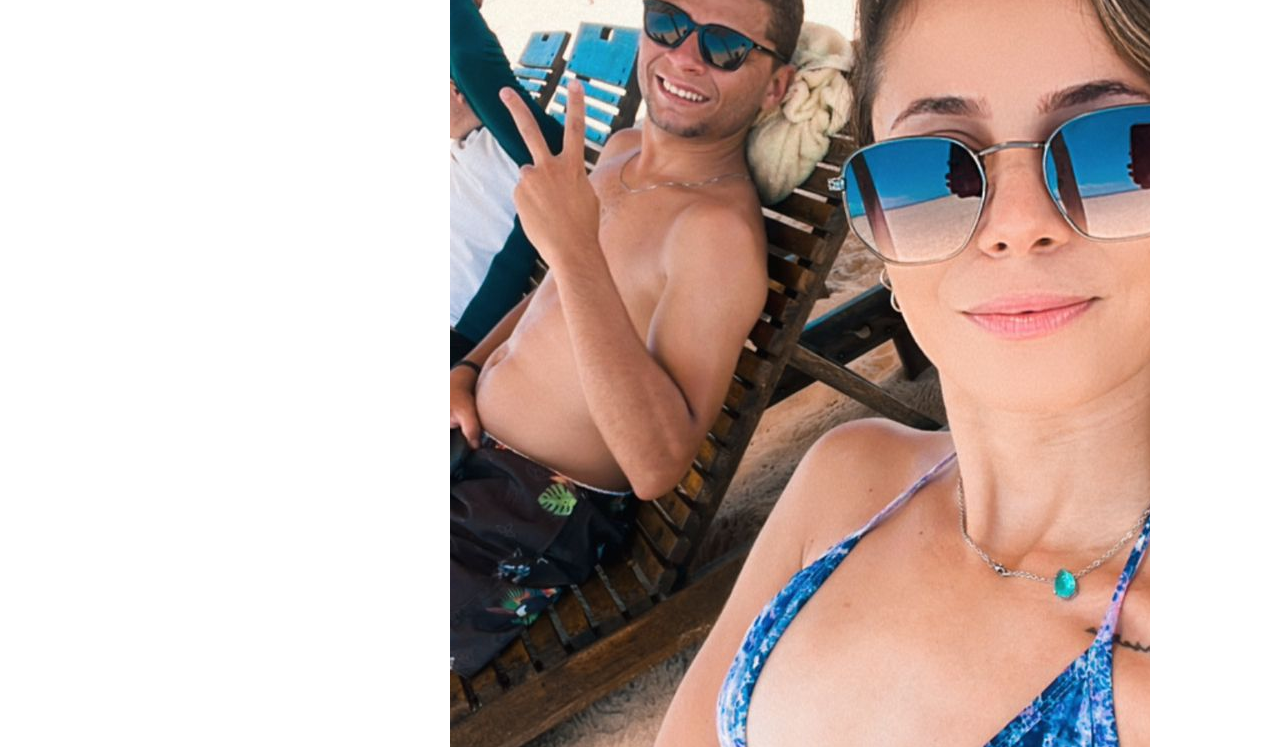
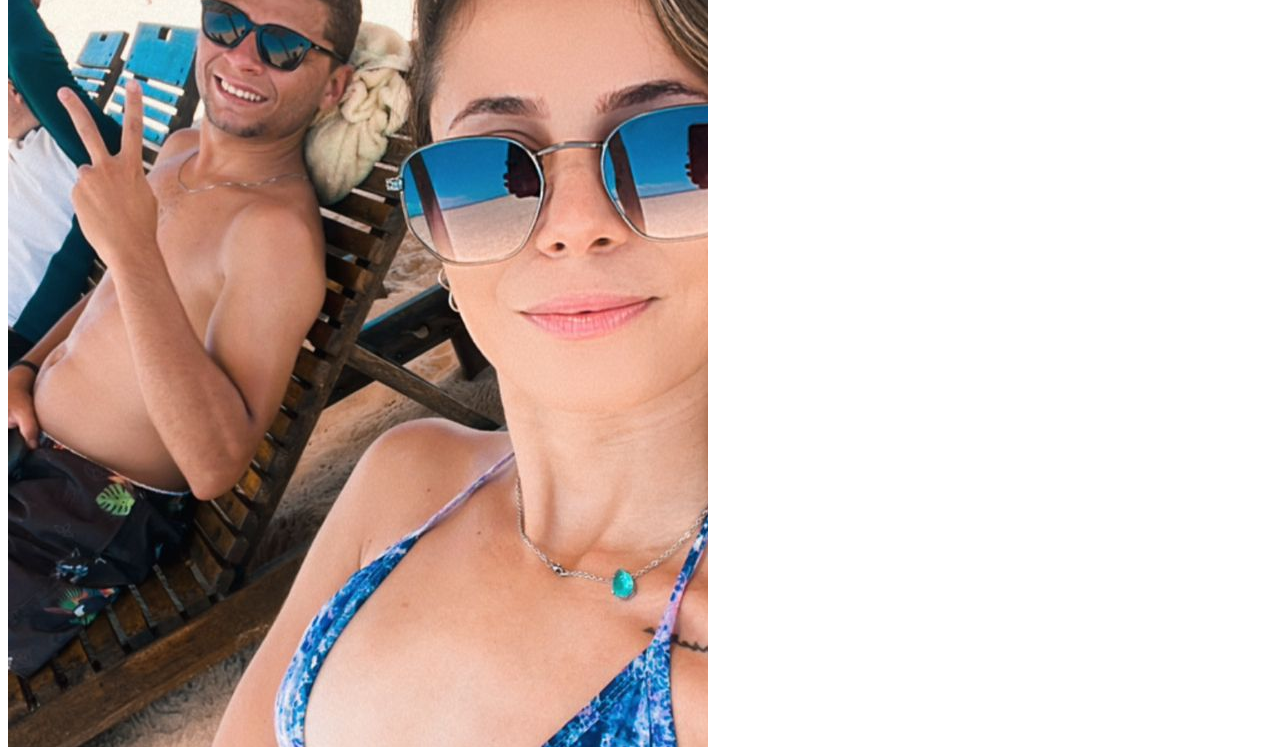
Before and after one commit to elielton-santana/test-repository, a plain HTML site: page index.html in a window 1280 px wide. Shown: the part 427-1174 px from the top of the page. Drawn offline with Linux system fonts and the light colour scheme.

Commit message:
terei o left do container pai de todos

```diff
--- a/style.css
+++ b/style.css
@@ -16,7 +16,6 @@
     height: 1600px;
     width: 700px;
     background-image: url(img/WhatsApp\ Image\ 2023-12-09\ at\ 09.38.01.jpeg);
-    left: 450px;
     position: absolute;
     border-radius: 30px;
 }
```
